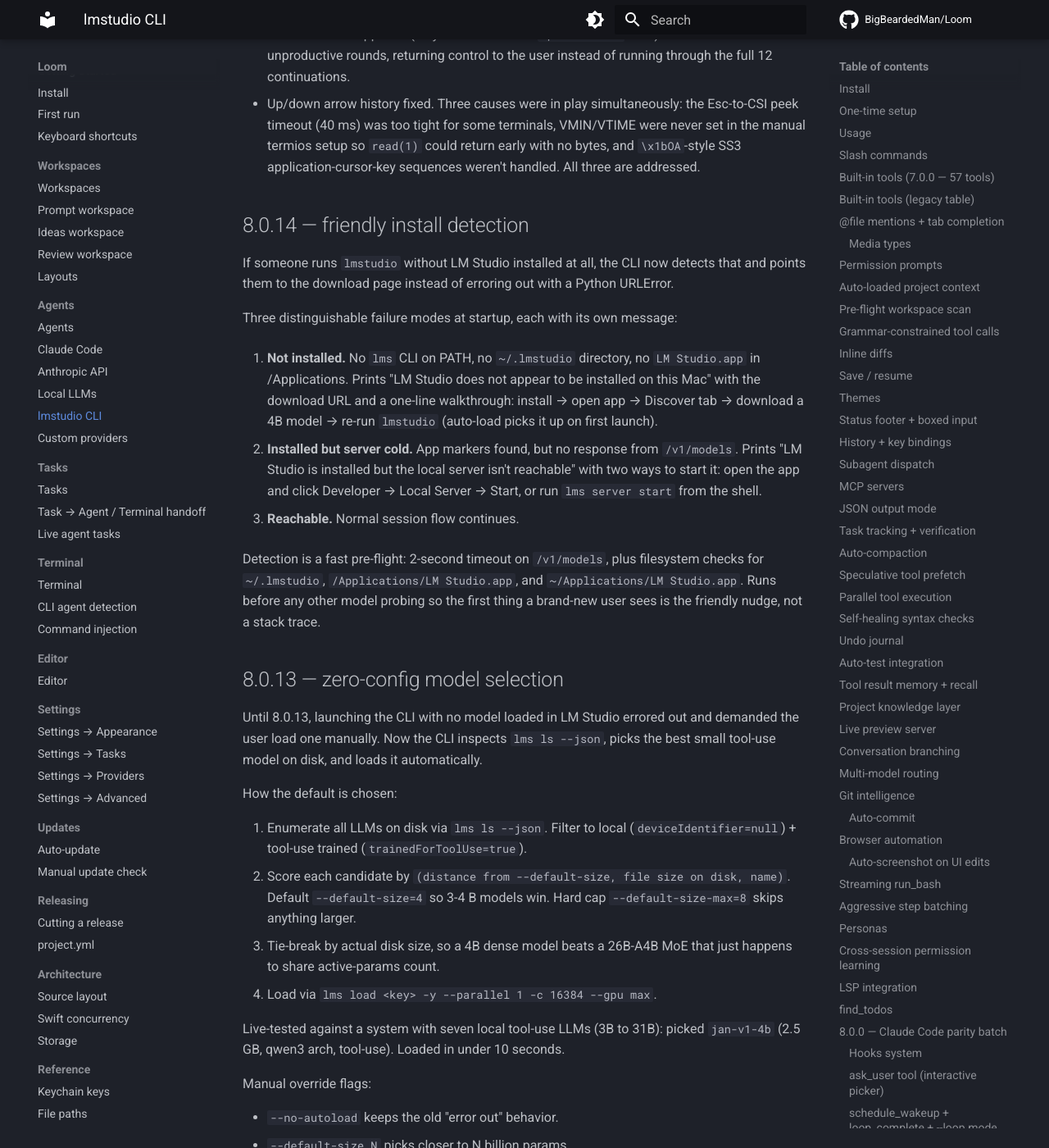
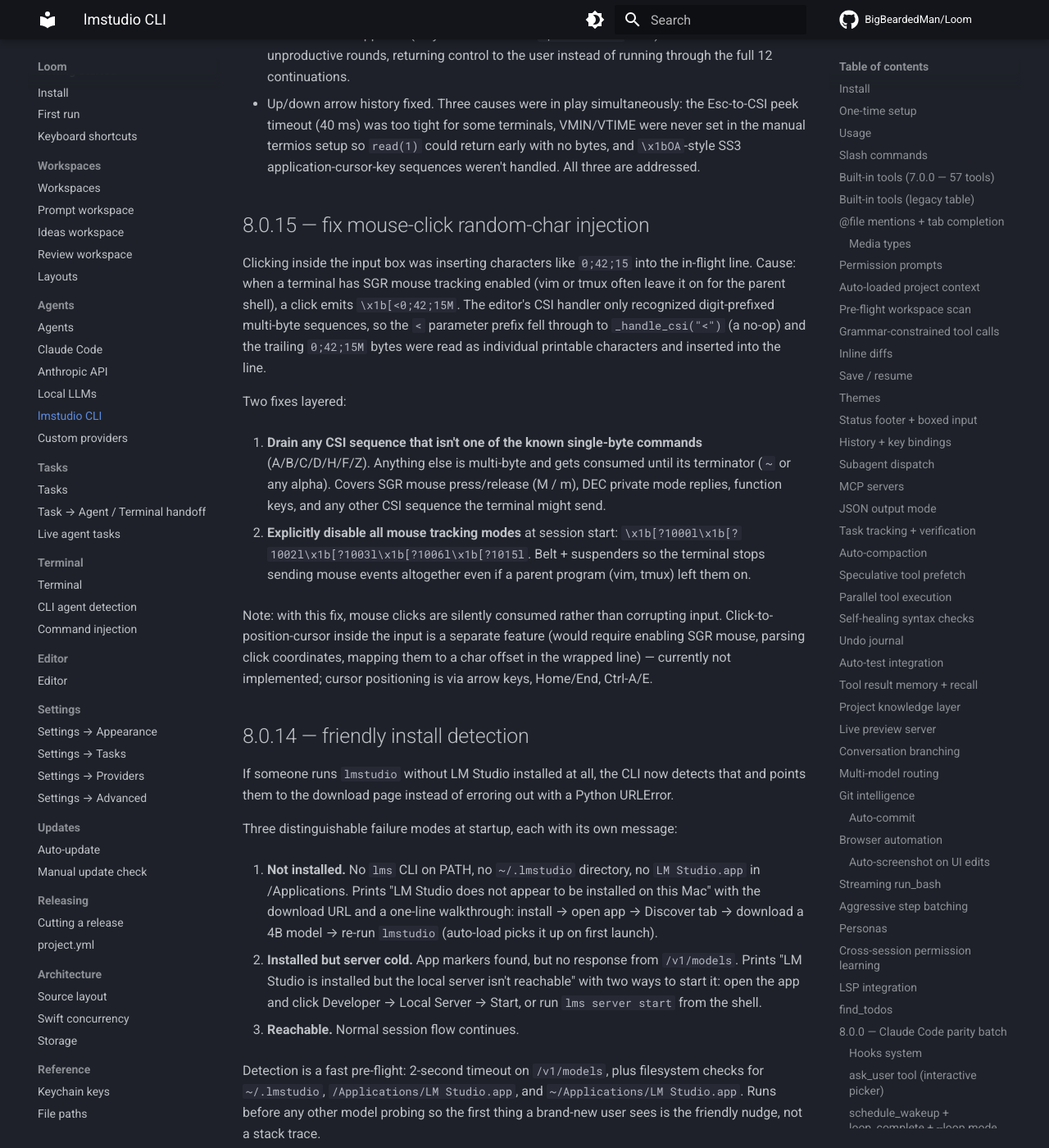
Before and after one commit to BigBeardedMan/Loom, an MkDocs documentation site: the page built from docs/agents/lmstudio-cli.md, in a window 1280 px wide and 1400 px high, scrolled down 23590 px. Shown: the whole window at 82% size. Built offline with MkDocs 1.6.1 and Material for MkDocs 9.7.7, drawn with Linux system fonts in a browser that asks for light colours; comment, search, counter and statistics services are not loaded.

Commit message:
lmstudio 8.0.15: stop mouse clicks injecting random chars into the input
Clicking inside the boxed input was inserting characters like
"0;42;15" into the in-flight line. Root cause: SGR mouse tracking
left enabled by a parent program (vim / tmux). A click emits
\x1b[<0;42;15M; the editor's CSI handler only recognized
digit-prefixed multi-byte sequences, so the `<` fell through to
_handle_csi("<") (no-op) and the trailing 0;42;15M bytes were
read as printable input.

Two fixes layered:

1. Drain any CSI sequence that isn't one of the known single-byte
   commands (A/B/C/D/H/F/Z). Anything else is multi-byte; consume
   until terminator (~ or alpha). Covers SGR mouse press/release,
   DEC private mode replies, function keys, etc.

2. Explicitly disable mouse tracking modes at session start
   (?1000l/?1002l/?1003l/?1006l/?1015l). Belt + suspenders.

Click-to-position-cursor is not implemented (mouse-click coords
would need to be mapped to a char offset in the wrapped line);
cursor navigation stays on arrow keys, Home/End, Ctrl-A/E.

Co-Authored-By: Claude Opus 4.7 <noreply@anthropic.com>

```diff
--- a/docs/agents/lmstudio-cli.md
+++ b/docs/agents/lmstudio-cli.md
@@ -651,6 +651,18 @@ General-purpose 3B–4B models will usually skip `update_tasks` or call it once
 - Zero-progress orchestrator guard. The continuation loop tracks consecutive turns where no real tool work happened (only narration + bare `update_tasks` calls) and breaks out after 2 unproductive rounds, returning control to the user instead of running through the full 12 continuations.
 - Up/down arrow history fixed. Three causes were in play simultaneously: the Esc-to-CSI peek timeout (40 ms) was too tight for some terminals, VMIN/VTIME were never set in the manual termios setup so `read(1)` could return early with no bytes, and `\x1bOA`-style SS3 application-cursor-key sequences weren't handled. All three are addressed.
 
+## 8.0.15 — fix mouse-click random-char injection
+
+Clicking inside the input box was inserting characters like `0;42;15` into the in-flight line. Cause: when a terminal has SGR mouse tracking enabled (vim or tmux often leave it on for the parent shell), a click emits `\x1b[<0;42;15M`. The editor's CSI handler only recognized digit-prefixed multi-byte sequences, so the `<` parameter prefix fell through to `_handle_csi("<")` (a no-op) and the trailing `0;42;15M` bytes were read as individual printable characters and inserted into the line.
+
+Two fixes layered:
+
+1. **Drain any CSI sequence that isn't one of the known single-byte commands** (A/B/C/D/H/F/Z). Anything else is multi-byte and gets consumed until its terminator (`~` or any alpha). Covers SGR mouse press/release (M / m), DEC private mode replies, function keys, and any other CSI sequence the terminal might send.
+
+2. **Explicitly disable all mouse tracking modes** at session start: `\x1b[?1000l\x1b[?1002l\x1b[?1003l\x1b[?1006l\x1b[?1015l`. Belt + suspenders so the terminal stops sending mouse events altogether even if a parent program (vim, tmux) left them on.
+
+Note: with this fix, mouse clicks are silently consumed rather than corrupting input. Click-to-position-cursor inside the input is a separate feature (would require enabling SGR mouse, parsing click coordinates, mapping them to a char offset in the wrapped line) — currently not implemented; cursor positioning is via arrow keys, Home/End, Ctrl-A/E.
+
 ## 8.0.14 — friendly install detection
 
 If someone runs `lmstudio` without LM Studio installed at all, the CLI now detects that and points them to the download page instead of erroring out with a Python URLError.
--- a/project.yml
+++ b/project.yml
@@ -15,7 +15,7 @@ settings:
     # release, so the pill never shows a code lower than what's on main.
     # Bump this manually before each testing release; release-testing.sh
     # reads it back out and tags the GitHub pre-release `testing-<version>`.
-    MARKETING_VERSION: "8.0.14"
+    MARKETING_VERSION: "8.0.15"
     CURRENT_PROJECT_VERSION: "1"
     CODE_SIGN_STYLE: Manual
     CODE_SIGN_IDENTITY: "Loom Local Codesign"
```
Also changed, not shown: 1 other file.
